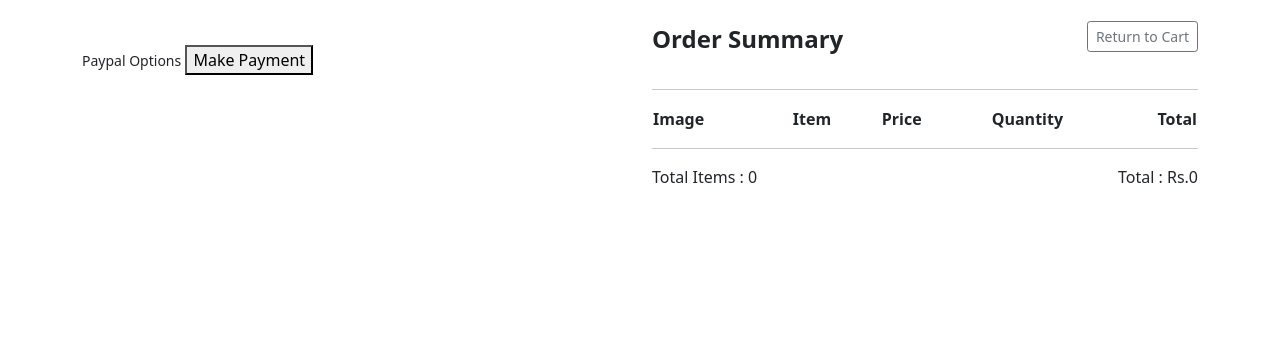
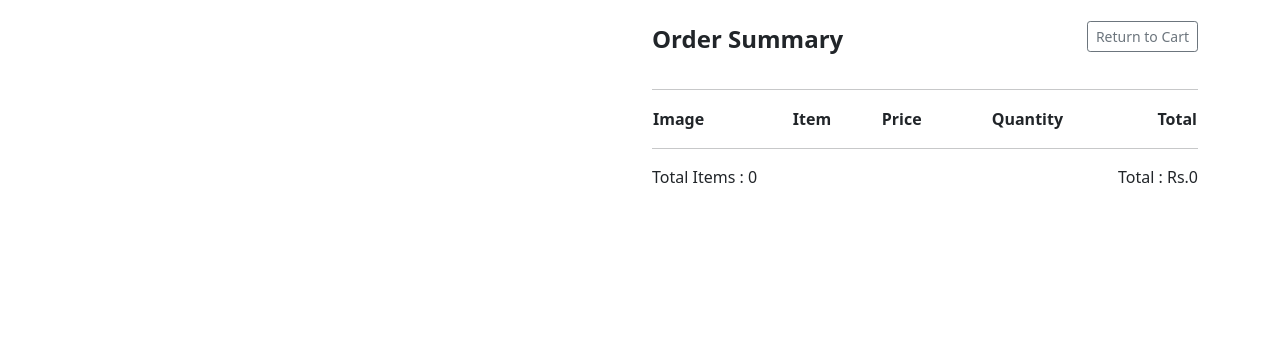
Before and after one commit to rathod-aryan/cseag3, a Django app: page /checkout/ in a window 1280 px wide. Shown: the part 75-420 px from the top of the page. Run offline with Django 3.2, Linux system fonts and the light colour scheme; a user stored in the database is signed in; data comes from the database, SQL or seed files in the repository; both versions use the stored data as it was after the commit; lists and menus that the app fills with data are empty; some libraries are stand-ins or nearby versions.

Commit message:
final done

```diff
--- a/ecom/store/templates/store/checkout.html
+++ b/ecom/store/templates/store/checkout.html
@@ -39,8 +39,8 @@
         </div>
         <br>
         <div class="box-element hidden" id="payment-info">
-            <small>Paypal Options</small>
-            <button id = "make-payment">Make Payment</button>
+            <!--button id = "make-payment">Make Payment</button-->
+            <div id="paypal-button-container"></div>
         </div>
     </div>
 
@@ -78,6 +78,37 @@
         <div style="clear: both;"></div>
     </div>
 </div>
+<script src="https://www.paypal.com/sdk/js?client-id=Ac6ch0nX1Elg4pKnbauUqc9_uvGvh1rWUslYL0sEDDDqsXaWfNfziDc-7x_TiloJF8bywpuj_9m-UdGU&currency=INR"></script>
+<script>
+    // Render the PayPal button into #paypal-button-container
+    paypal.Buttons({
+
+        style: {
+                color:  'blue',
+                shape:  'pill',
+                label:  'pay',
+                height: 40,
+            },
+        // Set up the transaction
+        createOrder: function(data, actions) {
+            return actions.order.create({
+                purchase_units: [{
+                    amount: {
+                        value: '{{order.get_cart_total}}'
+                    }
+                }]
+            });
+        },
+
+        // Finalize the transaction
+        onApprove: function(data, actions) {
+            return actions.order.capture().then(function(details) {
+                // Show a success message to the buyer
+                alert('Transaction completed by ' + details.payer.name.given_name + '!');
+            });
+        }
+    }).render('#paypal-button-container');
+</script>
 <script type="text/javascript">
     var shipping = '{{order.shipping}}'
     var total = '{{order.get_cart_total}}'
@@ -106,9 +137,9 @@
         document.getElementById('payment-info').classList.remove('hidden');
     })
 
-    document.getElementById('make-payment').addEventListener('click',function(e){
+    /*document.getElementById('make-payment').addEventListener('click',function(e){
         submitFormData();
-    })
+    })*/
 
     function submitFormData(){
         console.log("Payment button clicked!")
--- a/ecom/store/templates/store/index.html
+++ b/ecom/store/templates/store/index.html
@@ -72,11 +72,11 @@
             <li class="navbar-text mb-auto">
                 {% if user.is_authenticated %}
 
-                       <h6>&nbsp;&nbsp;{{user.username}}&nbsp;&nbsp;</h6>
+                       <h6>&nbsp;&nbsp;{{user.username}}&nbsp;&nbsp;&nbsp;&nbsp;&nbsp;</h6>
 
                 {% else %}
                     <a href="{% url 'signin' %}" >
-                        &nbsp;&nbsp;Guest&nbsp;&nbsp;
+                        &nbsp;&nbsp;Guest&nbsp;&nbsp;&nbsp;&nbsp;&nbsp;
                     </a>
                 {% endif %}
             </li>
--- a/ecom/store/templates/store/main.html
+++ b/ecom/store/templates/store/main.html
@@ -4,6 +4,9 @@
 <html>
     <head> <link rel="shortcut icon" href="">
         <title>Ecom</title>
+        <meta name="viewport" content="width=device-width, initial-scale=1">
+        <meta http-equiv="X-UA-Compatible" content="IE=edge" />
+        <title> PayPal Smart Payment Buttons Integration | Client Demo </title>
 
         <link rel="stylesheet" type="text/css" href="{% static 'css/main.css' %}">
 
@@ -89,7 +92,7 @@
 
                 {% else %}
                     <a href="{% url 'signin' %}" >
-                        &nbsp;&nbsp;Guest&nbsp;&nbsp;
+                        &nbsp;&nbsp;Guest&nbsp;&nbsp;&nbsp;&nbsp;&nbsp;
                     </a>
                 {% endif %}
             </li>
--- a/ecom/store/templates/store/store.html
+++ b/ecom/store/templates/store/store.html
@@ -8,7 +8,7 @@
         <a href="#"><img class="thumbnail" src="{{product.image.url}}"></a>
         <hr>
         <p style="float:left;font-size:1.5em"><strong>{{product.name}}</strong></p>
-        <p style="float:right;font-size:1.5em"><strong>{{product.price|floatformat:2}}</strong></p>
+        <p style="float:right;font-size:1.5em"><strong>Rs. {{product.price|floatformat:2}}</strong></p>
         <div style="clear: both;"></div>
         <p style="float:left;font-size:1em">Product Description</p>
         <button  data-product={{product.name}} data-action="add"
```
Also changed, not shown: ecom/db.sqlite3, ecom/static/images/images.jpg (added).
